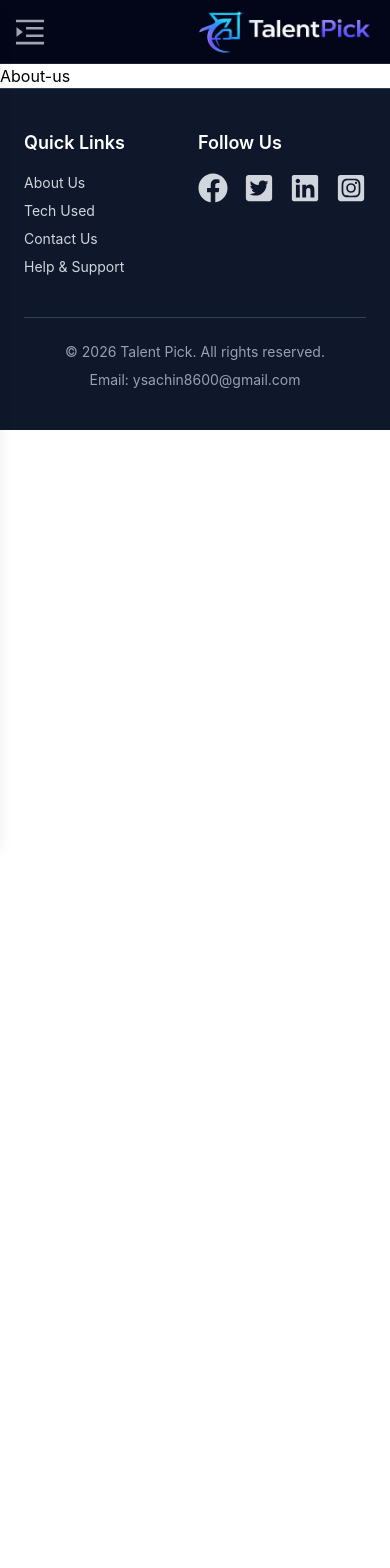
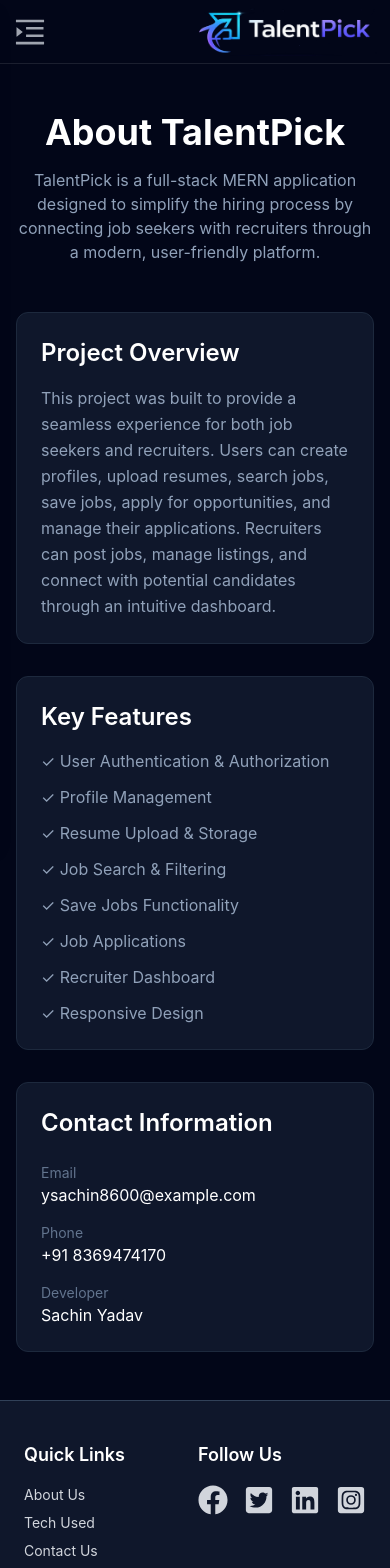
Before and after one commit to sachinyadav0907/TalentPick, a React app in the folder frontend/: page /about-us in a window 390 px wide. Shown: the top 1568 px of the page. Before the commit the page ends 844 px from the top, so only its background shows below. Built offline with nearby package versions, Linux system fonts and the light colour scheme; no server answers; the HTML template or start-up script is replaced by a standard one.

Commit message:
Feat: Add responsive About us page

```diff
--- a/frontend/src/Pages/AboutUs.jsx
+++ b/frontend/src/Pages/AboutUs.jsx
@@ -1,15 +1,86 @@
-import React from 'react'
-import Navbar from '../Components/Navbar'
-import Footer from '../Components/Footer.jsx';
+import React from "react";
+import Navbar from "../Components/Navbar";
+import Footer from "../Components/Footer.jsx";
 
 function AboutUs() {
   return (
     <div>
-      <Navbar/>
-      About-us
-     <Footer/>
+      <Navbar />
+      <main className="min-h-screen bg-slate-950 py-12">
+        <div className="max-w-5xl mx-auto px-4">
+          <section className="text-center mb-12">
+            <h1 className="text-4xl font-bold text-white mb-4">
+              About TalentPick
+            </h1>
+
+            <p className="text-slate-400 max-w-3xl mx-auto">
+              TalentPick is a full-stack MERN application designed to simplify
+              the hiring process by connecting job seekers with recruiters
+              through a modern, user-friendly platform.
+            </p>
+          </section>
+
+          <section className="bg-slate-900 border border-slate-800 rounded-xl p-6 mb-8">
+            <h2 className="text-2xl font-semibold text-white mb-4">
+              Project Overview
+            </h2>
+
+            <p className="text-slate-400 leading-relaxed">
+              This project was built to provide a seamless experience for both
+              job seekers and recruiters. Users can create profiles, upload
+              resumes, search jobs, save jobs, apply for opportunities, and
+              manage their applications. Recruiters can post jobs, manage
+              listings, and connect with potential candidates through an
+              intuitive dashboard.
+            </p>
+          </section>
+
+          {/* Features */}
+          <section className="bg-slate-900 border border-slate-800 rounded-xl p-6 mb-8">
+            <h2 className="text-2xl font-semibold text-white mb-4">
+              Key Features
+            </h2>
+
+            <ul className="space-y-3 text-slate-400">
+              <li>✓ User Authentication & Authorization</li>
+              <li>✓ Profile Management</li>
+              <li>✓ Resume Upload & Storage</li>
+              <li>✓ Job Search & Filtering</li>
+              <li>✓ Save Jobs Functionality</li>
+              <li>✓ Job Applications</li>
+              <li>✓ Recruiter Dashboard</li>
+              <li>✓ Responsive Design</li>
+            </ul>
+          </section>
+
+          {/* Contact */}
+          <section className="bg-slate-900 border border-slate-800 rounded-xl p-6">
+            <h2 className="text-2xl font-semibold text-white mb-6">
+              Contact Information
+            </h2>
+
+            <div className="space-y-4">
+              <div>
+                <p className="text-slate-500 text-sm">Email</p>
+                <p className="text-white">ysachin8600@example.com</p>
+              </div>
+
+              <div>
+                <p className="text-slate-500 text-sm">Phone</p>
+                <p className="text-white">+91 8369474170</p>
+              </div>
+
+              <div>
+                <p className="text-slate-500 text-sm">Developer</p>
+                <p className="text-white">Sachin Yadav</p>
+              </div>
+            </div>
+          </section>
+        </div>
+      </main>
+      <Footer />
     </div>
-  )
+  );
 }
 
-export default AboutUs
+export default AboutUs;
```
